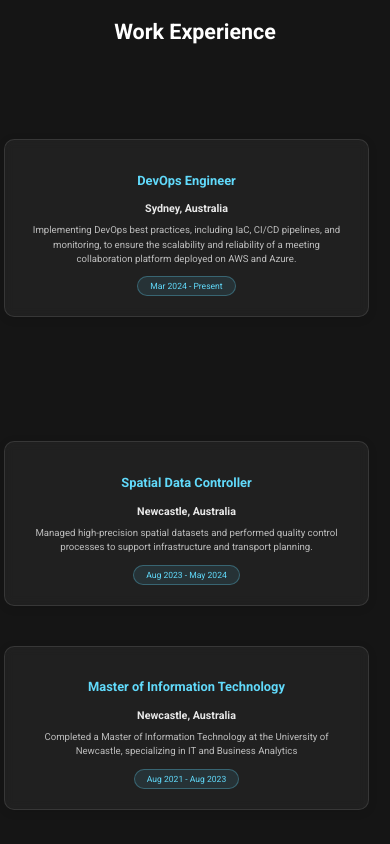
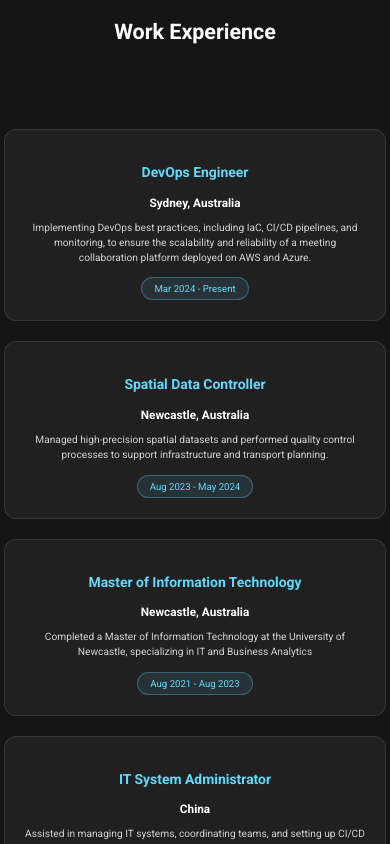
Before and after one commit to Char0r0/PersonalWeb, a React (Create React App) app: page / in a window 390 px wide. Shown: the part 3080-3924 px from the top of the page. Built offline with nearby package versions, Linux system fonts and the light colour scheme; no server answers.

Commit message:
update page layout on mobile - final version

```diff
--- a/src/App.css
+++ b/src/App.css
@@ -734,24 +734,31 @@ p {
     }
 
     .form-input {
+        width: 100%;
+        box-sizing: border-box; /* 确保padding不会增加总宽度 */
         padding: 12px;
         margin-bottom: 15px;
+        border-radius: 8px;
         font-size: 0.9em;
     }
 
     .form-input.message {
         min-height: 120px;
+        resize: vertical;
     }
 
     /* 提交按钮样式调整 */
-    .submit-btn {
-        padding: 10px 25px;
-        font-size: 0.9em;
+    .submit-container {
+        width: 100%;
+        display: flex;
+        justify-content: center;
+        margin-top: 20px;
     }
 
-    .submit-container {
-        justify-content: center;
-        margin-top: 15px;
+    /* 提交按钮 */
+    .submit-btn {
+        padding: 10px 30px;
+        font-size: 1em;
     }
 
     /* 调整状态消息样式 */
@@ -767,7 +774,7 @@ p {
 @media (max-width: 480px) {
     .contact-form {
         width: 95%;
-        padding: 12px;
+        padding: 10px;
     }
 
     #contact p {
@@ -955,79 +962,85 @@ p {
     backdrop-filter: blur(5px);
 }
 
-/* Work Experience 移动端布局重置 */
 @media (max-width: 768px) {
-    /* 移除时间线 */
-    .timeline::after {
+    /* 移除时间线和marker */
+    .timeline::after,
+    .timeline-marker,
+    .timeline-year {
         display: none;
     }
 
-    /* 重置时间线项目布局 */
-    .timeline-item {
-        margin: 0 auto; /* 移除项目间距 */
-        padding: 10px 0;
-        width: 95%;
+    /* 重置容器样式 */
+    .timeline {
+        padding: 20px 10px;
     }
 
-    /* 隐藏左侧空白内容 */
-    .timeline-content.left {
+    /* 调整每个经验项的样式 */
+    .timeline-item {
+        margin: 0 auto 5px;
+        width: 100%;
+        display: flex;
+        flex-direction: column;
+    }
+
+    /* 调整左侧内容样式 - 只隐藏空的左侧内容 */
+    .timeline-content.left:empty,
+    .timeline-content.left[style*="visibility: hidden"] {
+        display: none;
+    }
+
+    /* 保留有内容的左侧部分 */
+    .timeline-content.left:not(:empty) {
         width: 100%;
         margin: 0;
         padding: 20px;
         text-align: center;
         background: rgba(255, 255, 255, 0.05);
-        border-radius: 10px;
-        box-shadow: 0 2px 10px rgba(0, 0, 0, 0.1);
+        border-radius: 12px;
     }
 
-    /* 重置内容样式 */
-    .timeline-content.right {
+    .timeline-content.right:empty,
+    .timeline-content.right[style*="visibility: hidden"] {
+        display: none;
+    }
+
+    /* 右侧内容样式 */
+    .timeline-content.right:not(:empty) {
         width: 100%;
         margin: 0;
         padding: 20px;
         text-align: center;
         background: rgba(255, 255, 255, 0.05);
-        border-radius: 10px;
-        box-shadow: 0 2px 10px rgba(0, 0, 0, 0.1);
-    }
-
-    /* 调整标记图标 */
-    .timeline-marker {
-        display: none;
-    }
-
-    /* 年份标记样式 */
-    .timeline-year {
-        margin: 15px auto 10px; /* 减小年份上下间距 */
-        padding: 3px 12px;
+        border-radius: 12px;
     }
 
     /* 内容文字样式 */
     .timeline-content h3 {
-        font-size: 1.2em;
+        color: #61dafb;
+        font-size: 1.3em;
         margin-bottom: 8px;
-        color: #61dafb;
     }
 
     .timeline-content h4 {
-        font-size: 1em;
-        margin-bottom: 8px;
-        color: rgba(255, 255, 255, 0.9);
+        color: #ffffff;
+        font-size: 1.1em;
+        margin-bottom: 10px;
     }
 
     .timeline-content p {
-        font-size: 0.9em;
+        color: rgba(255, 255, 255, 0.8);
+        font-size: 0.95em;
         line-height: 1.5;
-        margin-bottom: 10px;
-        color: rgba(255, 255, 255, 0.7);
+        margin-bottom: 12px;
     }
 
+    /* 日期样式 */
     .timeline-date {
-        font-size: 0.8em;
-        padding: 4px 12px;
+        display: inline-block;
+        padding: 5px 12px;
         background: rgba(97, 218, 251, 0.1);
         border-radius: 15px;
-        display: inline-block;
+        font-size: 0.9em;
     }
 }
 
@@ -1312,7 +1325,7 @@ section h1 {
     }
 
     h1 {
-        font-size: calc(2.5em * 0.67); /* Decrease font size for h1 to 2/3 of original */
+        font-size: calc(1.6em * 0.67); /* Decrease font size for h1 to 2/3 of original */
     }
 
     h2 {
```
